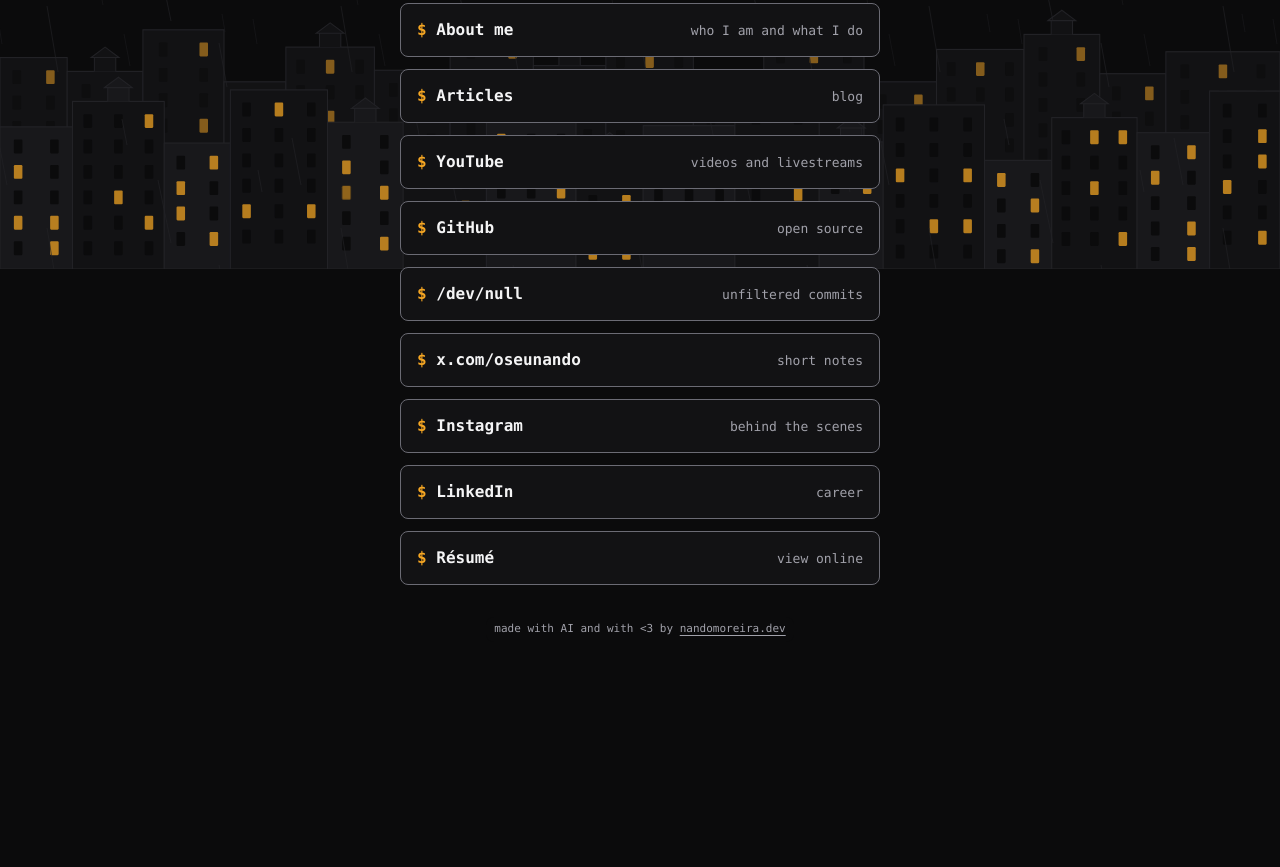
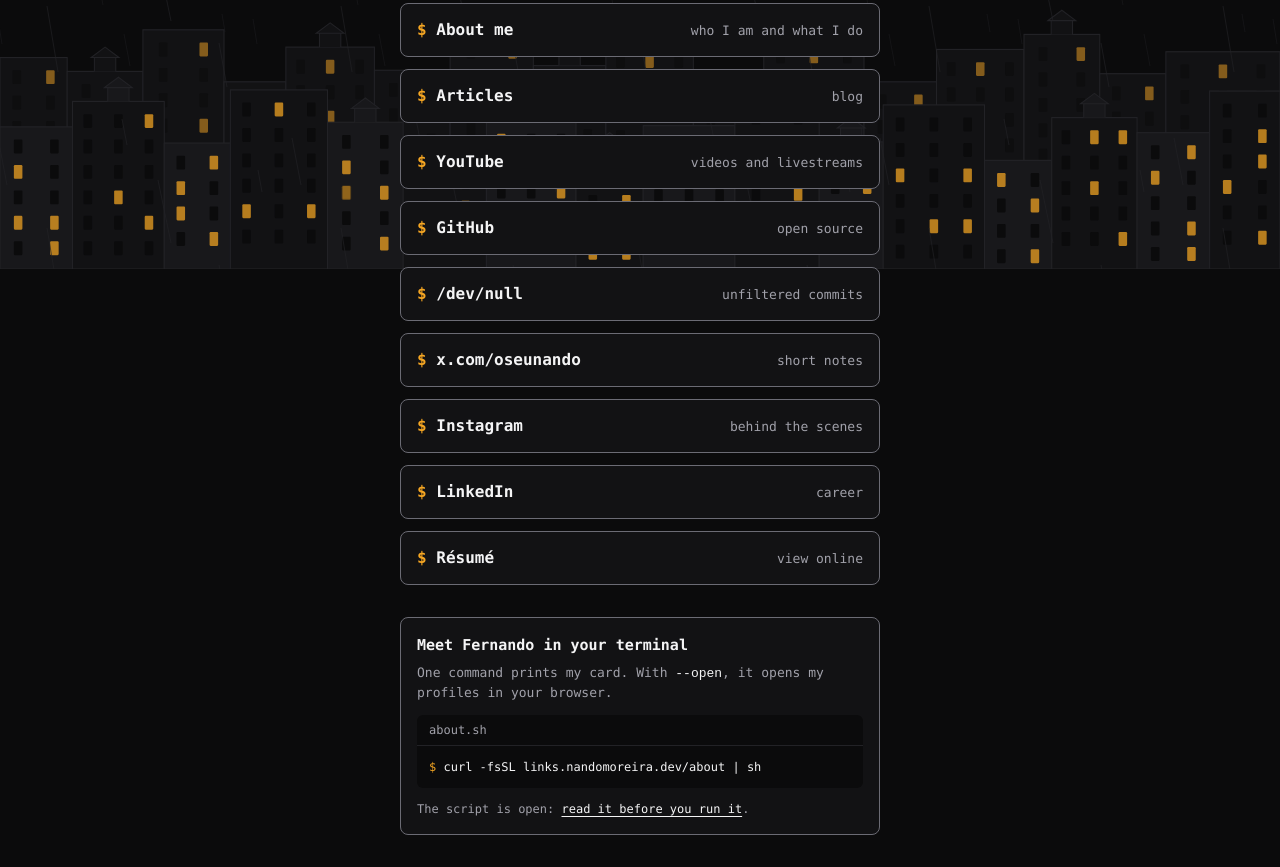
Before and after one commit to nandomoreirame/links, a website: page en/index.html in a window 1280 px wide. Shown: the part 531-1398 px from the top of the page. Before the commit the page ends 1205 px from the top, so only its background shows below. Drawn offline with Linux system fonts and the light colour scheme.

Commit message:
✨ feat(page): replace the credit footer with the about command card

```diff
--- a/en/index.html
+++ b/en/index.html
@@ -21,7 +21,7 @@
   <link rel="icon" href="/favicon-32.png" type="image/png" sizes="32x32">
   <link rel="icon" href="/favicon-16.png" type="image/png" sizes="16x16">
   <link rel="apple-touch-icon" href="/apple-touch-icon.png">
-  <link rel="stylesheet" href="/style.css?v=0.1.21">
+  <link rel="stylesheet" href="/style.css?v=0.1.22">
 </head>
 <body>
   <main>
@@ -70,9 +70,18 @@
       </ul>
     </nav>
 
-    <footer>
-      made with AI and with &lt;3 by <a href="https://nandomoreira.dev" rel="noopener noreferrer">nandomoreira.dev</a>
-    </footer>
+    <section class="about-card" aria-labelledby="about-title">
+      <h2 id="about-title">Meet Fernando in your terminal</h2>
+      <p>One command prints my card. With <code>--open</code>, it opens my profiles in your browser.</p>
+      <div class="terminal">
+        <div class="terminal-bar">
+          <span>about.sh</span>
+          <button type="button" class="copy" data-copy="about-cmd" data-label-copied="Copied" aria-live="polite" hidden>Copy</button>
+        </div>
+        <code id="about-cmd" tabindex="0">curl -fsSL links.nandomoreira.dev/about | sh</code>
+      </div>
+      <p>The script is open: <a href="/about">read it before you run it</a>.</p>
+    </section>
   </main>
   <script src="/city.js?v=0.1.20"></script>
 </body>
--- a/style.css
+++ b/style.css
@@ -114,13 +114,12 @@ main {
 
 .profile-copy,
 .lang,
-footer,
+.about-card,
 .link,
 .portrait-orbit { pointer-events: auto; }
 
 .profile-copy,
-.lang,
-footer {
+.lang {
   background: var(--background);
   border-radius: 8px;
 }
@@ -249,9 +248,23 @@ ul { list-style: none; margin: 0; padding: 0; display: grid; gap: 12px; }
 
 :focus-visible:not(.city-window) { outline: 2px solid var(--primary); outline-offset: 3px; }
 
-footer { width: fit-content; margin: 32px auto 0; padding: 4px 8px; text-align: center; font-size: 0.6875rem; color: var(--muted); }
-footer a { color: inherit; text-underline-offset: 3px; }
-footer a:hover { color: var(--foreground); }
+.about-card { margin-top: 32px; padding: 16px; background: var(--surface); border: 1px solid var(--border); border-radius: 8px; }
+.about-card h2 { margin: 0 0 6px; font-size: 0.9375rem; }
+.about-card p { margin: 0 0 12px; color: var(--muted); font-size: 0.8125rem; }
+.about-card p:last-child { margin: 12px 0 0; font-size: 0.75rem; }
+.about-card p code { color: var(--foreground); }
+.about-card a { color: var(--foreground); text-underline-offset: 3px; }
+.about-card a:hover { color: var(--primary); }
+
+.terminal { min-width: 0; overflow: hidden; background: var(--background); border-radius: 6px; }
+.terminal-bar { display: flex; align-items: center; justify-content: space-between; gap: 12px; padding: 6px 6px 6px 12px; border-bottom: 1px solid var(--hairline); color: var(--muted); font-size: 0.75rem; }
+.about-card .terminal code { display: block; padding: 12px; overflow-x: auto; white-space: nowrap; font: inherit; font-size: 0.75rem; color: var(--foreground); }
+.about-card .terminal code::before { content: "$ "; color: var(--primary); }
+
+.copy { display: inline-flex; align-items: center; min-height: 36px; padding: 0 12px; background: var(--surface); border: 1px solid var(--border); border-radius: 6px; color: var(--foreground); font: inherit; font-size: 0.75rem; cursor: pointer; transition: border-color 0.15s, color 0.15s; }
+.copy[hidden] { display: none; }
+.copy:hover { border-color: var(--primary); color: var(--primary); }
+.copy[data-copied] { border-color: var(--success); color: var(--success); }
 
 @media (prefers-reduced-motion: no-preference) {
   .label { transition: transform 250ms cubic-bezier(0, 0, 0.2, 1); }
```
Also changed, not shown: index.html (+13 -4 lines), tests/about-card.test.mjs (added, +47 -0 lines), tests/page.test.mjs (+6 -2 lines).
